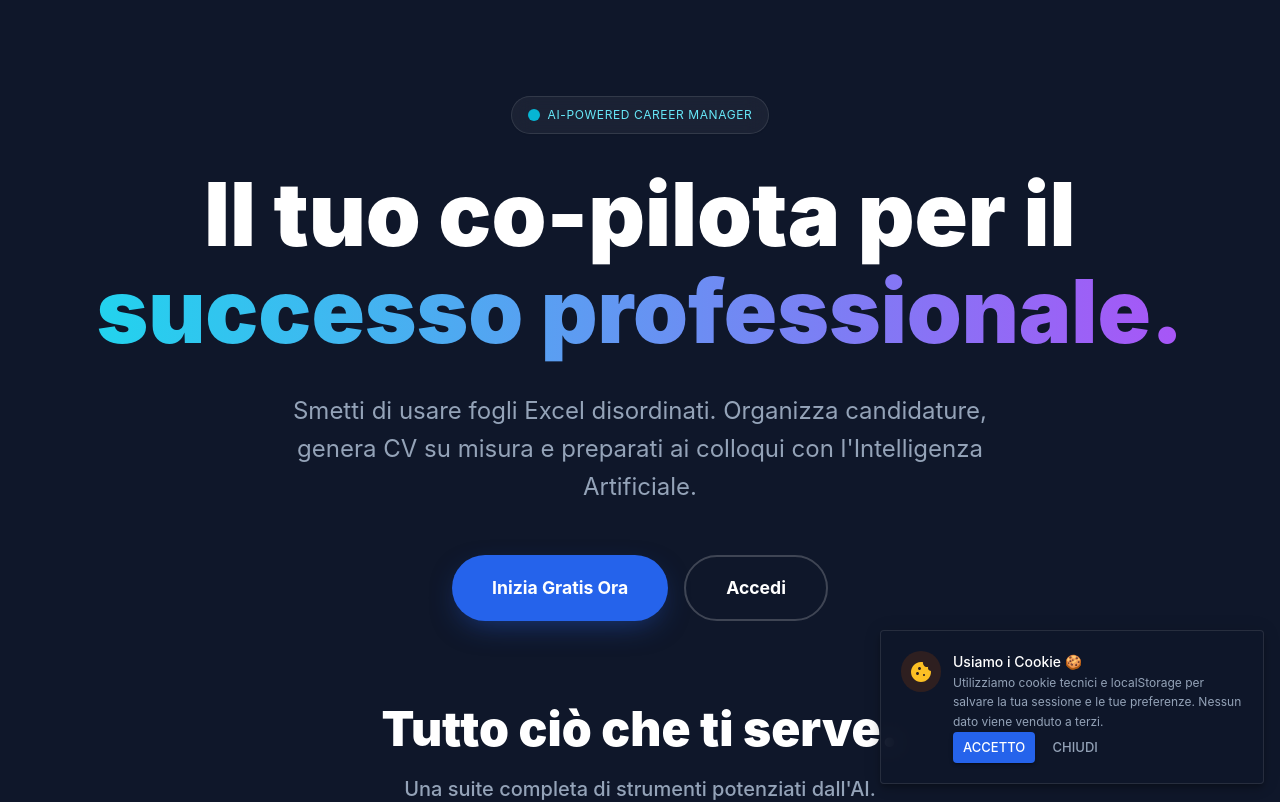
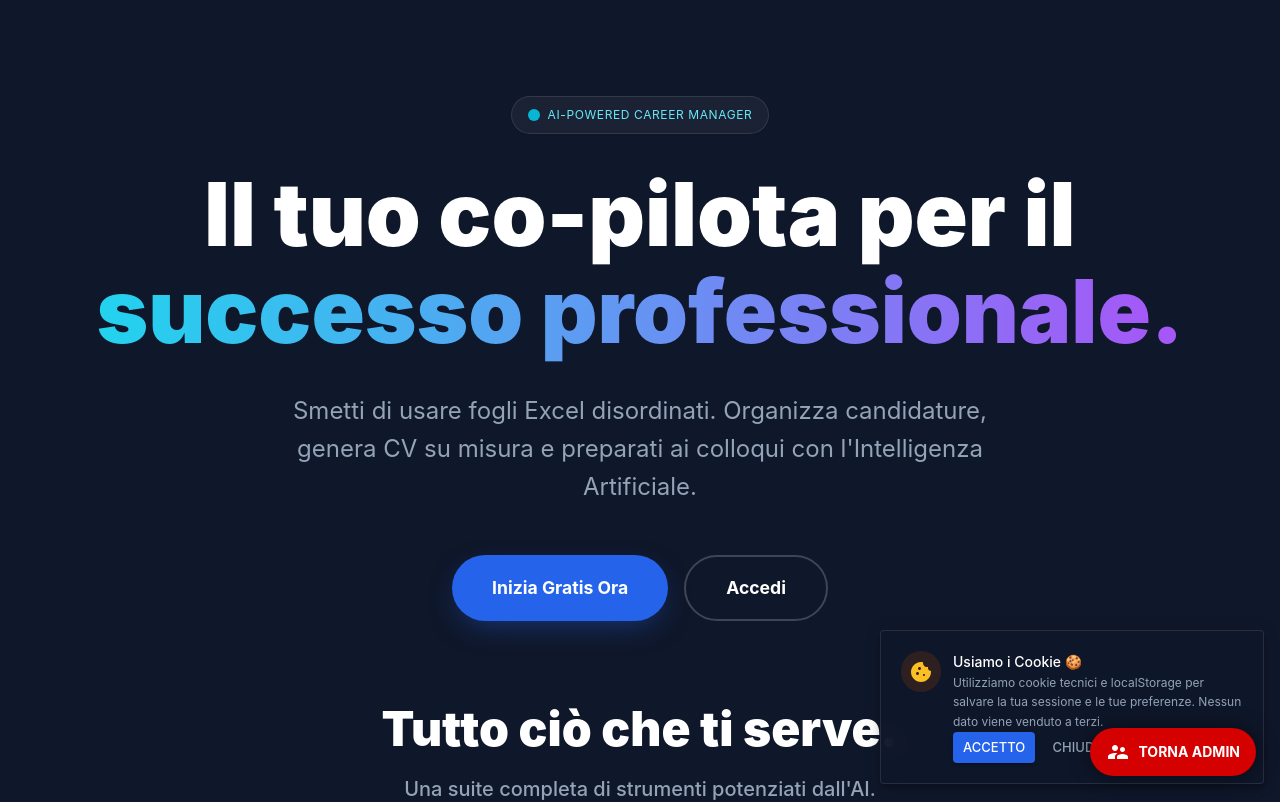
Before and after one commit to DarioLoForti/JobPilot, a React (Vite) app in the folder frontend/: page / in a window 1280 px wide. Shown: the top 802 px of the page. Built offline with nearby package versions, Linux system fonts and the light colour scheme; sample sign-in values are in the browser's storage; what @react-pdf/renderer would draw is missing.

Commit message:
feat: Add AdminRestorer component for easier admin token restoration and enhance impersonation flow

```diff
--- a/frontend/src/App.jsx
+++ b/frontend/src/App.jsx
@@ -1,8 +1,10 @@
-import { BrowserRouter as Router, Routes, Route, Navigate } from 'react-router-dom';
+import { BrowserRouter as Router, Routes, Route, Navigate, useNavigate } from 'react-router-dom';
 import { useState, useMemo, useEffect } from 'react';
 import { ThemeProvider, createTheme } from '@mui/material/styles';
 import CssBaseline from '@mui/material/CssBaseline';
 import { Toaster } from 'react-hot-toast';
+import { Fab, Tooltip } from '@mui/material'; // 👈 NUOVO IMPORT
+import { SupervisorAccount } from '@mui/icons-material'; // 👈 NUOVO IMPORT ICONA
 
 // Importazione Pagine
 import Login from './pages/Login';
@@ -15,7 +17,7 @@ import Coach from './pages/Coach';
 import JobFinder from './pages/JobFinder';
 import Settings from './pages/Settings';
 import AdminDashboard from './pages/AdminDashboard';
-import AuthSuccess from './pages/AuthSuccess'; // ⚠️ FONDAMENTALE per Google Login
+import AuthSuccess from './pages/AuthSuccess';
 
 // Importazione Componenti
 import Navbar from './components/Navbar';
@@ -25,6 +27,51 @@ import CookieBanner from './components/CookieBanner';
 const ProtectedRoute = ({ children }) => {
   const token = localStorage.getItem('token');
   return token ? children : <Navigate to="/login" />;
+};
+
+// 🔥 NUOVO COMPONENTE: TASTO "TORNA ADMIN"
+// Questo bottone appare SOLO se stai impersonando qualcuno
+const AdminRestorer = () => {
+  const navigate = useNavigate();
+  // Controlla se esiste il backup del token Admin
+  const adminBackup = localStorage.getItem("admin_token_backup");
+
+  if (!adminBackup) return null; // Se non c'è backup, non mostrare nulla
+
+  const restoreAdmin = () => {
+    // 1. Ripristina il token Admin dal backup
+    localStorage.setItem("token", adminBackup);
+
+    // 2. Cancella il backup e i dati dell'utente finto
+    localStorage.removeItem("admin_token_backup");
+    localStorage.removeItem("user");
+
+    // 3. Ricarica e vai all'admin panel
+    window.location.href = "/admin";
+  };
+
+  return (
+    <Tooltip title="Esci dalla modalità utente e torna Admin">
+      <Fab
+        variant="extended"
+        onClick={restoreAdmin}
+        sx={{
+          position: 'fixed',
+          bottom: 24,
+          right: 24,
+          zIndex: 9999, // Sopra a tutto
+          fontWeight: 'bold',
+          color: '#fff',
+          boxShadow: '0px 0px 20px rgba(0,0,0,0.5)',
+          backgroundColor: '#d50000', // Rosso intenso
+          '&:hover': { backgroundColor: '#9b0000' }
+        }}
+      >
+        <SupervisorAccount sx={{ mr: 1 }} />
+        TORNA ADMIN
+      </Fab>
+    </Tooltip>
+  );
 };
 
 function App() {
@@ -88,7 +135,7 @@ function App() {
                     <Route path="/login" element={<Login />} />
                     <Route path="/register" element={<Register />} />
 
-                    {/* ⚠️ ROTTA CRITICA PER GOOGLE OAUTH */}
+                    {/* Auth Success (Se decidi di riattivare Google) */}
                     <Route path="/auth-success" element={<AuthSuccess />} />
 
                     {/* Rotte Protette */}
@@ -100,11 +147,14 @@ function App() {
                     <Route path="/settings" element={<ProtectedRoute><Settings /></ProtectedRoute>} />
 
                     {/* Rotta Admin */}
-                    <Route path="/admin" element={<AdminDashboard />} />
+                    <Route path="/admin" element={<ProtectedRoute><AdminDashboard /></ProtectedRoute>} />
 
                     {/* Fallback 404 */}
                     <Route path="*" element={<Navigate to="/" replace />} />
                 </Routes>
+
+                {/* 🔥 IL BOTTONE GALLEGGIANTE (Appare solo se impersoni) */}
+                <AdminRestorer />
 
                 <CookieBanner />
             </div>
--- a/frontend/src/pages/AdminDashboard.jsx
+++ b/frontend/src/pages/AdminDashboard.jsx
@@ -91,22 +91,32 @@ export default function AdminDashboard() {
     }
   };
 
-  // 🔥 NUOVA FUNZIONE IMPERSONATE
+ // 🔥 IMPERSONATE 2.0 (MODALITÀ MASCHERA)
   const handleImpersonate = async (userId) => {
-    if (!window.confirm("Attenzione: Accederai come questo utente e verrai disconnesso dall'Admin.")) return;
+    // Rimosso il window.confirm brutto. L'azione è reversibile ora.
+
     try {
-      const token = localStorage.getItem("token");
+      const currentToken = localStorage.getItem("token"); // Il tuo token Admin
+
       const res = await fetch(`/api/admin/users/${userId}/impersonate`, {
         method: "POST",
-        headers: { Authorization: `Bearer ${token}` }
+        headers: { Authorization: `Bearer ${currentToken}` }
       });
 
       const data = await res.json();
       if (res.ok) {
+        // 1. SALVA IL TOKEN ADMIN IN UN BACKUP
+        localStorage.setItem("admin_token_backup", currentToken);
+
+        // 2. IMPOSTA IL TOKEN DELL'UTENTE
         localStorage.setItem("token", data.token);
         localStorage.setItem("user", JSON.stringify(data.user));
-        toast.success(`Loggato come ${data.user.first_name}!`);
-        window.location.href = "/dashboard"; // Refresh forzato
+
+        toast.success(`👁️ Modalità vista: ${data.user.first_name}`);
+
+        // 3. VAI ALLA DASHBOARD UTENTE
+        // Usiamo un reload veloce per applicare i cambiamenti in tutta l'app
+        window.location.href = "/dashboard";
       } else {
         toast.error(data.error || "Errore accesso");
       }
```
